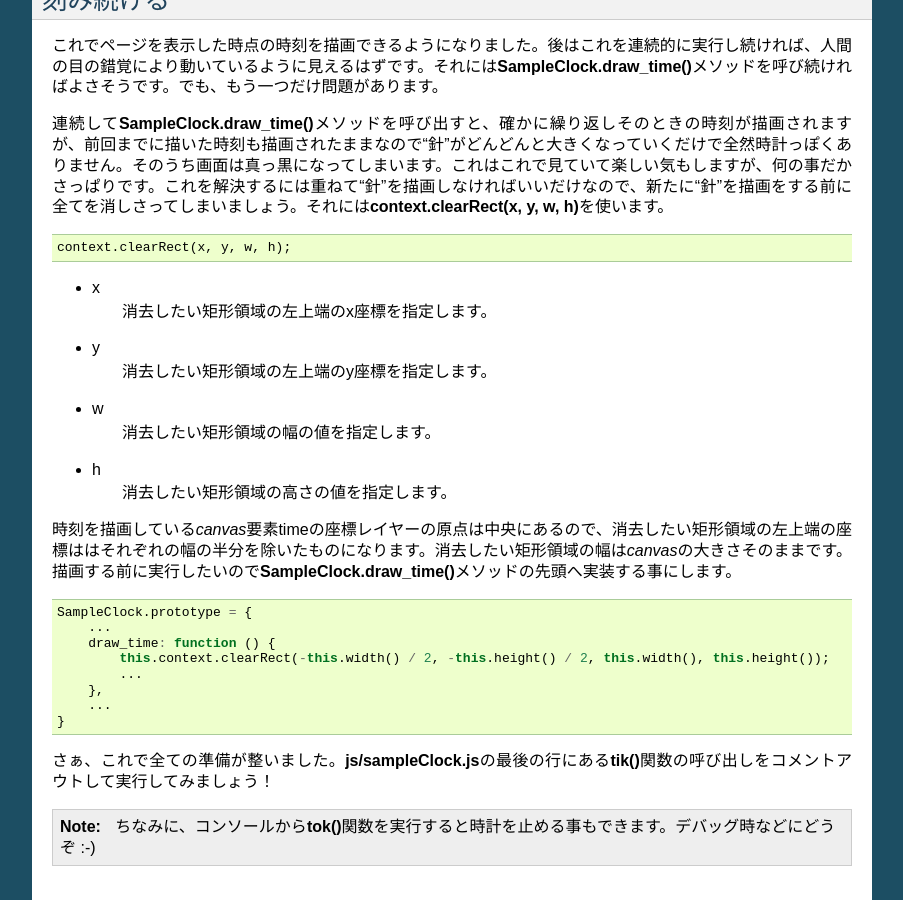
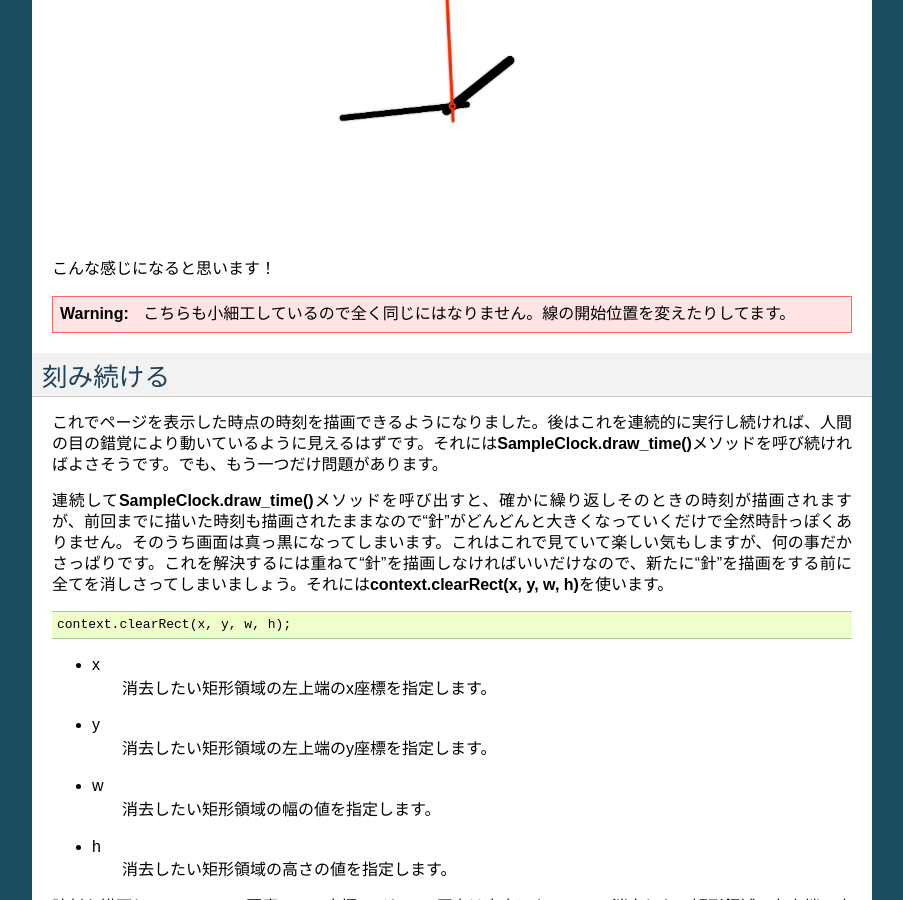
Before and after one commit to tactactad/SampleClock, a Sphinx documentation site: the page built from docs/source/clock.rst, in a window 1280 px wide and 900 px high, scrolled down 2703 px. Shown: the whole window, without its empty margins (198-1101 px from the left). Built offline with Sphinx 7.4.7, drawn with Linux system fonts in a browser that asks for light colours.

Commit message:
add board and clock picture with comment

```diff
--- a/docs/source/clock.rst
+++ b/docs/source/clock.rst
@@ -117,6 +117,17 @@
 
   this.context.strokeStyle = '#ff0000';
 
+.. image:: images/clock.png
+ :alt: 針
+ :align: center
+ :scale: 33
+
+こんな感じになると思います！
+
+.. warning::
+
+ こちらも小細工しているので全く同じにはなりません。線の開始位置を変えたりしてます。
+
 刻み続ける
 ==============================
 
```
Also changed, not shown: docs/source/board.rst (+11 -0 lines), docs/source/images/board.png (added), docs/source/images/clock.png (added).
